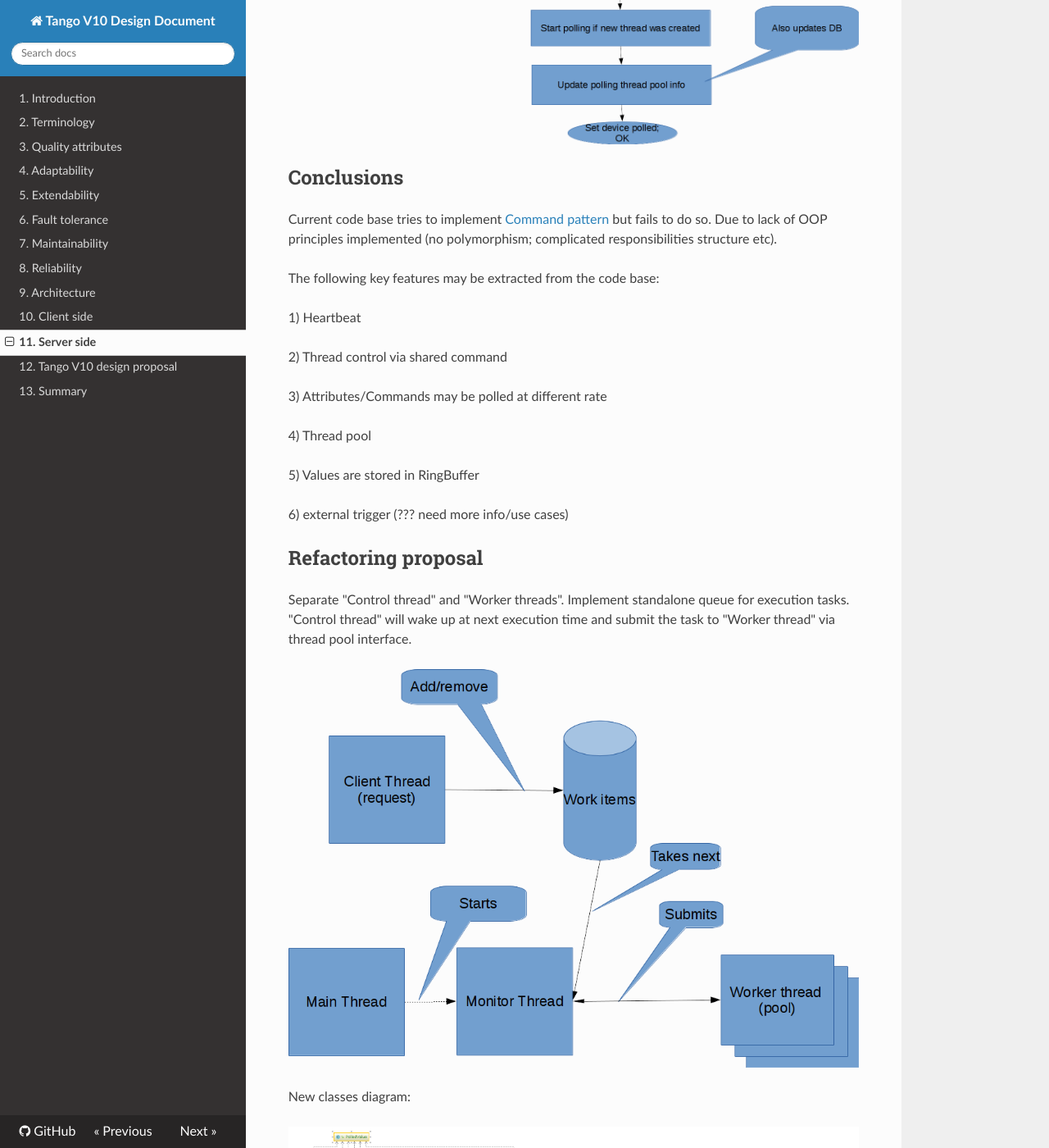
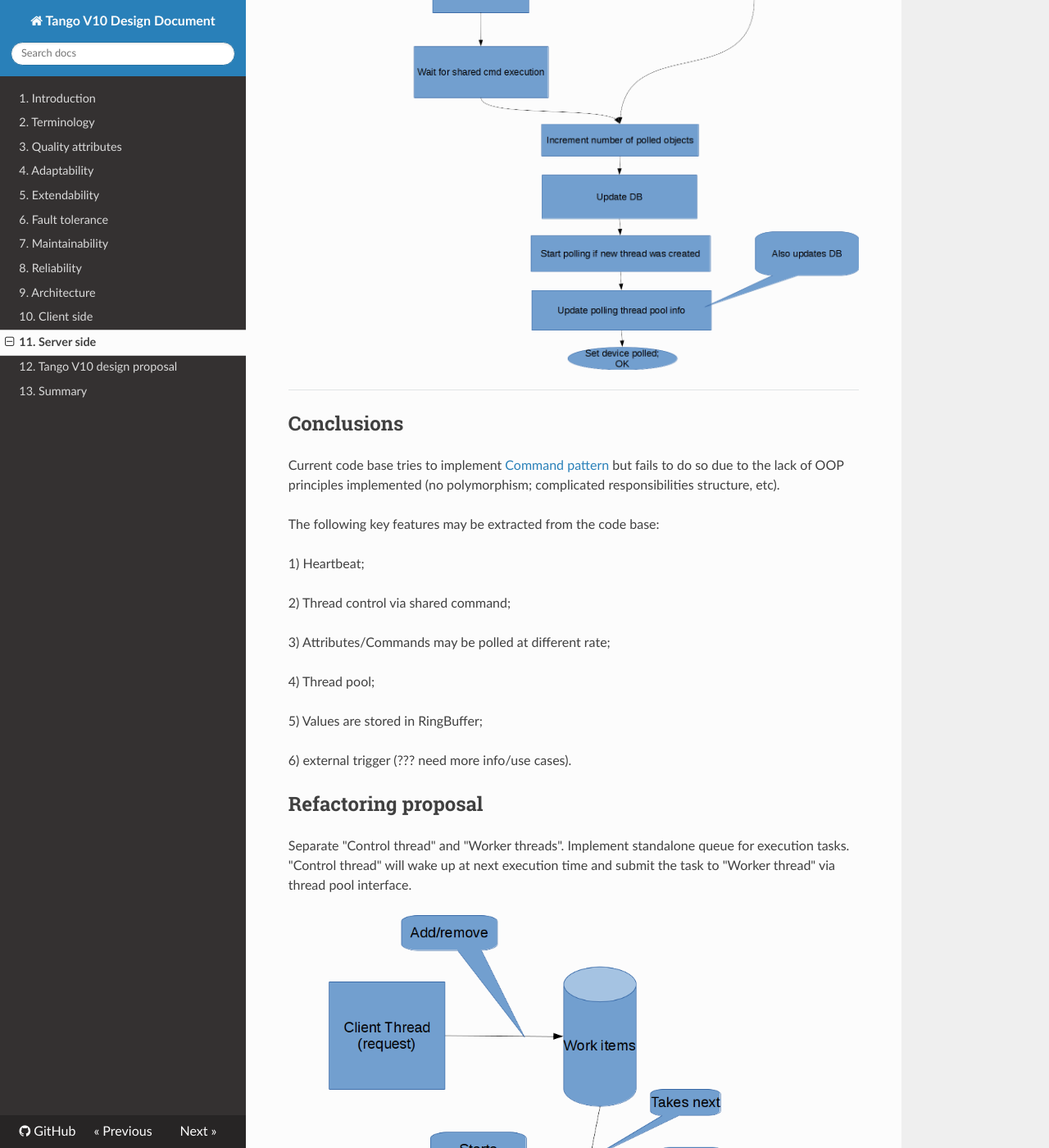
Before and after one commit to Ingvord/tango-v10-design-doc, an MkDocs documentation site: the page built from docs/server.md, in a window 1280 px wide and 1400 px high, scrolled down 11618 px. Shown: the whole window at 82% size. Built offline with MkDocs 1.6.1, drawn with Linux system fonts in a browser that asks for light colours; nearby versions of some CDN libraries; some of the changed text lies outside the part shown.

Commit message:
Update server.md

```diff
--- a/docs/server.md
+++ b/docs/server.md
@@ -10,6 +10,7 @@
 
 ![](images/Polling_classes.png)
 
+---
 ### PollingThread main loop
 
 pollthread.cpp
@@ -24,43 +25,61 @@ pollthread.cpp
 
 ![](images/Polling_loop_3.png)
 
+---
+
 #### PollingThread::main_loop::execute_cmd
 
 ![](images/Polling_execute_cmd.png)
+
+---
 
 ##### PollingThread::main_loop::execute_cmd::poll_add_obj
 
 ![](images/Polling_poll_add_obj.png)
 
+---
+
 ##### PollingThread::main_loop::execute_cmd::update_period
 
 ![](images/Polling_update_period.png)
+
+---
 
 #### PollingThread::main_loop::one_more_poll
 
 ![](images/Polling_one_more_poll.png)
 
+---
+
 #####  PollingThread::main_loop::one_more_poll::poll_cmd
 
 ![](images/Polling_poll_cmd.png)
+
+---
 
 #####  PollingThread::main_loop::one_more_poll::poll_attr
 
 ![](images/Polling_poll_attr.png)
 
+---
+
 #####  PollingThread::main_loop::one_more_poll::eve_heartbeat
 
 ![](images/Polling_heartbeat.png)
+
+---
 
 #####  PollingThread::main_loop::one_more_poll::store_subdev
 
 ![](images/Polling_store_subdev.png)
 
-
+---
 
 #### PollingThread::main_loop::one_more_trig
 
 ![](images/Polling_one_more_trig.png)
+
+---
 
 ## Polling client: DServer
 
@@ -72,23 +91,25 @@ pollthread.cpp
 
 ![](images/Polling_DServer_add_poll_obj_2.png)
 
+---
+
 ## Conclusions
 
-Current code base tries to implement [Command pattern](https://en.wikipedia.org/wiki/Command_pattern) but fails to do so. Due to lack of OOP principles implemented (no polymorphism; complicated responsibilities structure etc).
+Current code base tries to implement [Command pattern](https://en.wikipedia.org/wiki/Command_pattern) but fails to do so due to the lack of OOP principles implemented (no polymorphism; complicated responsibilities structure, etc).
 
 The following key features may be extracted from the code base:
 
-1) Heartbeat
+1) Heartbeat;
 
-2) Thread control via shared command
+2) Thread control via shared command;
 
-3) Attributes/Commands may be polled at different rate
+3) Attributes/Commands may be polled at different rate;
 
-4) Thread pool
+4) Thread pool;
 
-5) Values are stored in RingBuffer
+5) Values are stored in RingBuffer;
 
-6) external trigger (??? need more info/use cases)
+6) external trigger (??? need more info/use cases).
 
 ## Refactoring proposal
 
```
Also changed, not shown: other parts of docs/server.md (+1 -1 lines).
